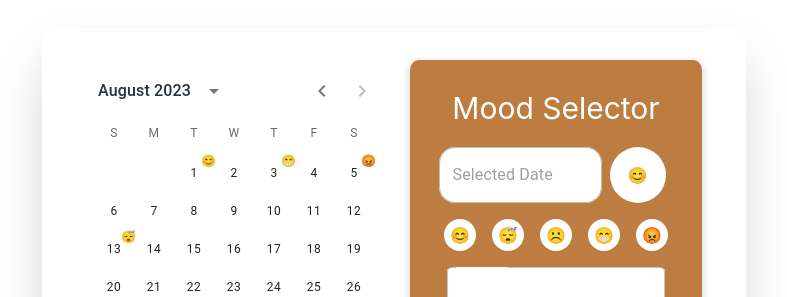
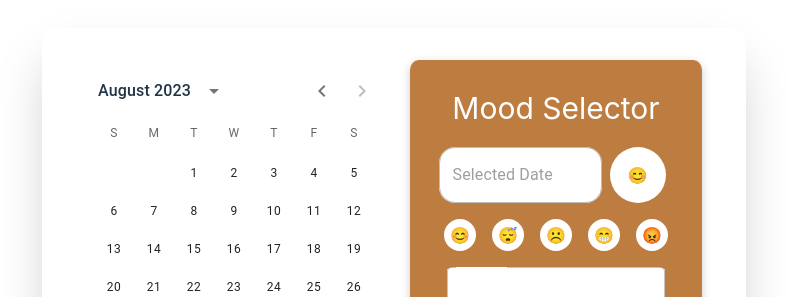
Before and after one commit to Serh1/mood-journal, a React (Vite) app: page / in a window 1280 px wide. Shown: the part 173-470 px from the top of the page, without its empty margins (246-1033 px from the left). Built offline with nearby package versions, Linux system fonts and the light colour scheme; no server answers.

Commit message:
Using class instead of object

```diff
--- a/src/components/Tracker/Tracker.jsx
+++ b/src/components/Tracker/Tracker.jsx
@@ -7,28 +7,42 @@ import { useEffect } from "react";
 import { Dayjs } from "dayjs";
 import { fetchData } from "../../server/api";
 import emojisList from "../../server/emojis";
-import Dates from "../../server/dates";
+import { DayMood } from "../../class/DayMood";
+import { set } from "date-fns";
 
 const Tracker = () => {
   const [selectedDate, setSelectedDate] = useState(null);
-  const [emojiList, setEmojiList] = useState(emojisList());
+  const [dates, setDates] = useState();
+  const [highlightedDays, setHighlightedDays] = useState([]);
 
   const textRef = React.createRef();
 
   useEffect(() => {
     const day = findSelectedDay(selectedDate);
     textRef.current.value = day ? day.reason : "No reason";
-  }, [selectedDate]);
+  }, [textRef]);
 
-  const [highlightedDays, setHighlightedDays] = useState([
-    { day: 1, mood: "😊", reason: "I am happy" },
-    { day: 5, mood: "😡", reason: null },
-    { day: 3, mood: "😁", reason: null },
-    { day: 13, mood: "😴", reason: null },
-  ]);
+  const fetchAllDays = async () => {
+    try {
+      const result = await fetchData("days/all");
+
+      const dates = result.map((day) => {
+        const findEmoji = emojis.find((emoji) => emoji.id === day.emojiId);
+        const mood = findEmoji ? findEmoji.emoji : "😐";
+        return new DayMood(day.date[2], mood, day.reason);
+      });
+
+      setHighlightedDays(dates);
+    } catch (error) {
+      console.log("Failed to fetch data from API");
+    }
+  };
+
+  useEffect(() => {
+    fetchAllDays();
+  }, []);
 
   console.log(highlightedDays);
-
   const handleDateSelected = (date) => {
     setSelectedDate(date);
   };
@@ -43,11 +57,7 @@ const Tracker = () => {
     return result ? result : { mood: "__", reason: null };
   };
 
-  const handleInputReason = () => {};
-
   const handleSelectMood = (emoji) => {
-    const currentMood = document.getElementsByClassName("MoodInSelectedDate");
-    currentMood.innerHTML = "";
     if (selectedDate) {
       // Add the selected date to the list of highlighted days
       if (
@@ -58,13 +68,12 @@ const Tracker = () => {
       ) {
         setHighlightedDays((prevDays) => [
           ...prevDays,
-          {
-            day: parseInt(selectedDate.toISOString().slice(8, 10)),
-            mood: emoji,
-            reason: textRef.current.value,
-          },
+          new DayMood(
+            parseInt(selectedDate.toISOString().slice(8, 10)),
+            emoji,
+            textRef.current.value
+          ),
         ]);
-        console.log(highlightedDays);
       } else {
         // Update the mood of the selected date
         const updatedHighlightedDays = highlightedDays.map((item) => {
@@ -132,7 +141,6 @@ const Tracker = () => {
             InputLabelProps={{
               shrink: true, // Keep the label up when text is present
             }}
-            onChange={handleInputReason}
           />
         </div>
       </div>
```
